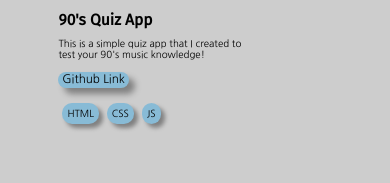
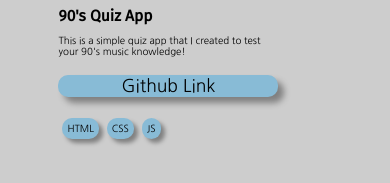
Before and after one commit to Thersis94/Portfolio-Page, a plain HTML site: page index.html in a window 390 px wide. Shown: the part 786-969 px from the top of the page. Drawn offline with nearby package versions, Linux system fonts and the light colour scheme.

Commit message:
fixed Github link not resizing properly and changed hover shadow

```diff
--- a/style.css
+++ b/style.css
@@ -39,17 +39,17 @@ body{
 .github-link{
   color: black;
   text-align: center;
-  width: 18vw;
-  height: 4vw;
+  width: auto;
+  height: auto;
   border-radius: 10px;
   box-shadow: 6px 6px 6px grey;
   background-color: #88BBD6;
-  font-size: 3vw;
+  font-size: 4.5vw;
   text-decoration: none;
 }
 
 .github-link:hover{
-  text-shadow: 1px 1px #e9e9e9;
+  text-shadow: 1px 1px rgb(0, 0, 0);
 }
 
 a{
@@ -313,8 +313,8 @@ svg:hover path{
 
 .project-text{
   margin: 2vw 12vw 2vw 12vw;
-  width: 50%;
-  height: 25%;
+  width: 60%;
+  height: 30%;
 }
 
 .project-tech-used{
```
